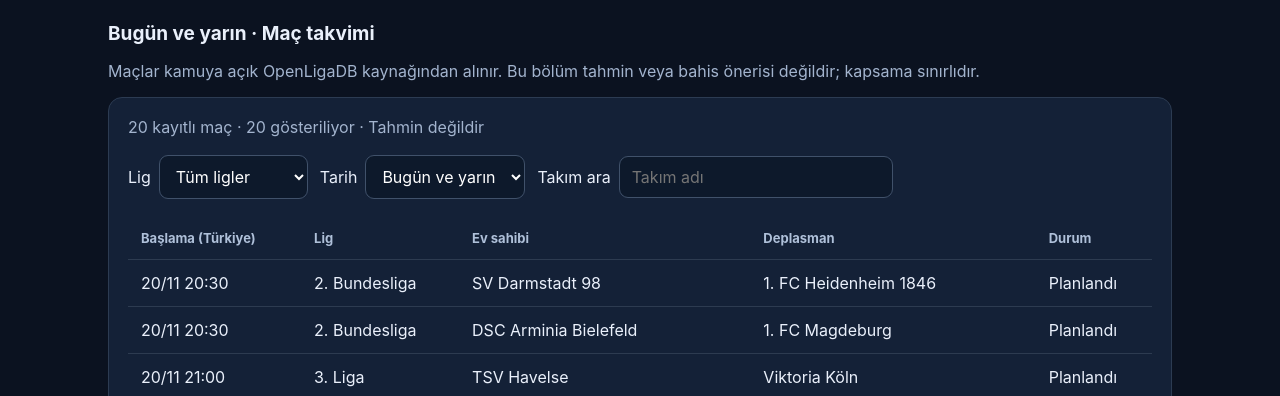
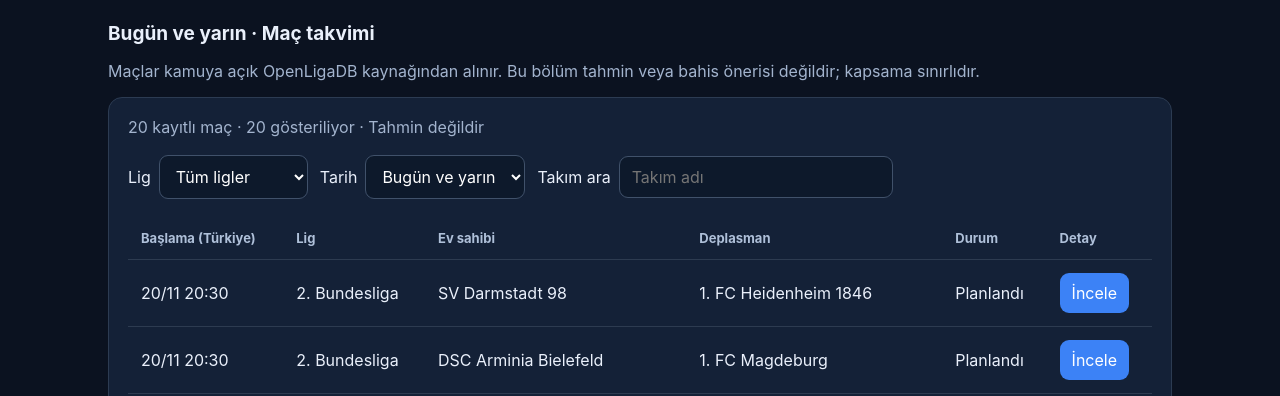
Before and after one commit to mcengizdemir-boop/spor-firsat-panel, a plain HTML site: page index.html in a window 1280 px wide. Shown: the part 404-800 px from the top of the page. Drawn offline with Linux system fonts and the light colour scheme.

Commit message:
Add clickable match detail panel with evidence availability labels

```diff
--- a/index.html
+++ b/index.html
@@ -4,7 +4,7 @@
 <body><header><h1>⚽ Spor Fırsat <span class="tag">Analiz Paneli · İlk sürüm</span></h1><small>Güçlü tahminleri ve sürpriz adaylarını veriyle ayıran araştırma ekranı</small></header>
 <main><div class="notice"><b>Durum:</b> Bu ekranın performans sayıları son tamamlanan gerçek geçmiş-maç testinden alınmıştır. Canlı maç tahminleri otomatik bağlanmamıştır. Doğrulanmamış bahis önerisi üretilmez.</div>
 <section><h2>Model performansı</h2><div class="grid"><div class="card"><small>Analiz edilen geçmiş maç</small><div class="number">312</div><span class="tag">Geçmiş test</span></div><div class="card"><small>1X2 isabet oranı</small><div class="number">53,21%</div><span class="tag">Geçmiş test</span></div><div class="card"><small>Brier skoru · düşük daha iyi</small><div class="number">0,5942</div><span class="tag">Geçmiş test</span></div><div class="card"><small>Son dönem kontrolü</small><div class="number">78 maç</div><span class="tag">55,13% isabet</span></div></div></section>
-<section><h2>Bugün ve yarın · Maç takvimi</h2><p class="muted">Maçlar kamuya açık OpenLigaDB kaynağından alınır. Bu bölüm tahmin veya bahis önerisi değildir; kapsama sınırlıdır.</p><div class="card"><div id="fixture-status" class="muted">Maç takvimi yükleniyor…</div><div style="margin:12px 0"><label>Lig <select id="fixture-league"><option value="all">Tüm ligler</option></select></label><label>Tarih <select id="fixture-day"><option value="all">Bugün ve yarın</option><option value="today">Bugün</option><option value="tomorrow">Yarın</option></select></label><label>Takım ara <input id="fixture-search" placeholder="Takım adı" aria-label="Takım ara"></label></div><div class="scroll"><table><thead><tr><th>Başlama (Türkiye)</th><th>Lig</th><th>Ev sahibi</th><th>Deplasman</th><th>Durum</th></tr></thead><tbody id="fixtures"><tr><td colspan="5">Veri bekleniyor</td></tr></tbody></table></div><p class="muted">Kaynak: <a href="https://www.openligadb.de/" target="_blank" rel="noopener" style="color:#9ec6ff">OpenLigaDB</a>. Kapsam: Almanya 1., 2. ve 3. ligleri; diğer ülkeler henüz bağlı değil.</p></div></section>
+<section><h2>Bugün ve yarın · Maç takvimi</h2><p class="muted">Maçlar kamuya açık OpenLigaDB kaynağından alınır. Bu bölüm tahmin veya bahis önerisi değildir; kapsama sınırlıdır.</p><div class="card"><div id="fixture-status" class="muted">Maç takvimi yükleniyor…</div><div style="margin:12px 0"><label>Lig <select id="fixture-league"><option value="all">Tüm ligler</option></select></label><label>Tarih <select id="fixture-day"><option value="all">Bugün ve yarın</option><option value="today">Bugün</option><option value="tomorrow">Yarın</option></select></label><label>Takım ara <input id="fixture-search" placeholder="Takım adı" aria-label="Takım ara"></label></div><div class="scroll"><table><thead><tr><th>Başlama (Türkiye)</th><th>Lig</th><th>Ev sahibi</th><th>Deplasman</th><th>Durum</th><th>Detay</th></tr></thead><tbody id="fixtures"><tr><td colspan="5">Veri bekleniyor</td></tr></tbody></table></div><div id="match-detail" class="card" style="display:none;margin-top:12px"></div><p class="muted">Kaynak: <a href="https://www.openligadb.de/" target="_blank" rel="noopener" style="color:#9ec6ff">OpenLigaDB</a>. Kapsam: Almanya 1., 2. ve 3. ligleri; diğer ülkeler henüz bağlı değil.</p></div></section>
 <section><h2>Fırsat tarama</h2><p class="muted">Gerçek analiz raporunu yükleyerek kayıtları görüntüleyin. Sistem kanıtsız tahminleri fırsat diye sunmaz.</p><div class="card"><label>JSON raporu <input type="file" id="file" accept=".json,application/json"></label><label>Kategori <select id="kind"><option value="all">Tümü</option><option value="high">Yüksek güven</option><option value="value">Değer fırsatı</option><option value="surprise">Sürpriz</option></select></label><label>En az model olasılığı <select id="threshold"><option value="0">Tümü</option><option value=".5">%50</option><option value=".6">%60</option><option value=".7">%70</option><option value=".8">%80</option><option value=".9">%90</option></select></label><div class="scroll"><table><thead><tr><th>Maç / Pazar</th><th>Kategori</th><th>Model olasılığı</th><th>Oran</th><th>Beklenen değer</th><th>Durum</th></tr></thead><tbody id="rows"><tr><td colspan="6" class="muted">Henüz doğrulanmış fırsat raporu yüklenmedi.</td></tr></tbody></table></div><p id="feedback" class="muted">Yalnızca kaynaklı oran ve bağımsız doğrulanmış model çıktıları aday olarak gösterilir.</p></div></section>
 <section><h2>Analiz kriterleri</h2><div class="grid"><div class="card"><b>Takım gücü ve form</b><p class="muted">İç saha, deplasman, gol dağılımı, rakip geçmişi</p><span class="tag good">Araştırma modeli mevcut</span></div><div class="card"><b>Kadro ve cezalar</b><p class="muted">Sakatlık, kırmızı kart, ilk 11, oyuncu etkisi</p><span class="tag warn">Veri doğrulaması gerekli</span></div><div class="card"><b>Maç koşulları</b><p class="muted">Hakem, seyirci, hava, zemin, yoğun fikstür</p><span class="tag warn">Veri doğrulaması gerekli</span></div><div class="card"><b>Bahis oranı ve değer</b><p class="muted">Kaynaklı oran ve hesaplanan olasılık karşılaştırması</p><span class="tag warn">Bağımsız kalibrasyon gerekli</span></div></div></section><footer>Bu panel bir araştırma prototipidir. %70–90 isabet veya kâr garantisi vermez. Rapor yükleme işlemi yalnızca tarayıcınızda gerçekleşir.</footer></main>
 <script>
@@ -26,9 +26,19 @@ return (league.value==='all'||m.league===league.value)&&
 (day.value==='all'||(day.value==='today'&&local===today)||(day.value==='tomorrow'&&local===tomorrow))&&
 (m.home+' '+m.away).toLocaleLowerCase('tr-TR').includes(search.value.trim().toLocaleLowerCase('tr-TR'));
 });
-target.innerHTML=selected.length?selected.map(m=>'<tr><td>'+safe(new Date(m.kickoff).toLocaleString('tr-TR',{timeZone:'Europe/Istanbul',day:'2-digit',month:'2-digit',hour:'2-digit',minute:'2-digit'}))+'</td><td>'+safe(m.league)+'</td><td>'+safe(m.home)+'</td><td>'+safe(m.away)+'</td><td>'+safe(m.status)+'</td></tr>').join(''):'<tr><td colspan="5">Bu filtrelerde karşılaşma bulunamadı.</td></tr>';
+target.innerHTML=selected.length?selected.map(m=>'<tr><td>'+safe(new Date(m.kickoff).toLocaleString('tr-TR',{timeZone:'Europe/Istanbul',day:'2-digit',month:'2-digit',hour:'2-digit',minute:'2-digit'}))+'</td><td>'+safe(m.league)+'</td><td>'+safe(m.home)+'</td><td>'+safe(m.away)+'</td><td>'+safe(m.status)+'</td><td><button type="button" data-match="'+safe(m.id)+'">İncele</button></td></tr>').join(''):'<tr><td colspan="5">Bu filtrelerde karşılaşma bulunamadı.</td></tr>';
 status.textContent=matches.length+' kayıtlı maç · '+selected.length+' gösteriliyor · Tahmin değildir';
 }
+target.addEventListener('click',event=>{
+const button=event.target.closest('button[data-match]');
+if(!button)return;
+const m=matches.find(x=>String(x.id)===button.dataset.match);
+if(!m)return;
+const detail=document.querySelector('#match-detail');
+detail.style.display='block';
+detail.innerHTML='<h3>'+safe(m.home)+' – '+safe(m.away)+'</h3><p>'+safe(m.league)+' · '+safe(new Date(m.kickoff).toLocaleString('tr-TR',{timeZone:'Europe/Istanbul'}))+'</p><p>Kaynak: '+safe(m.source)+' · Durum: '+safe(m.status)+'</p><p><b>Takım formu:</b> Veri bağlantısı bekleniyor</p><p><b>Sakat ve cezalı oyuncular:</b> Doğrulanmış veri yok</p><p><b>Bahis oranları:</b> Kaynaklı oran yok</p><p><b>Model olasılığı:</b> Bağımsız doğrulama tamamlanmadı</p><p class="warn">Bu maç için doğrulanmış bahis tahmini sunulmuyor.</p>';
+detail.scrollIntoView({behavior:'smooth',block:'nearest'});
+});
 league.addEventListener('change',display);day.addEventListener('change',display);search.addEventListener('input',display);
 try{
 const response=await fetch('./fixtures.json?cache='+Date.now(),{cache:'no-store'});
```
